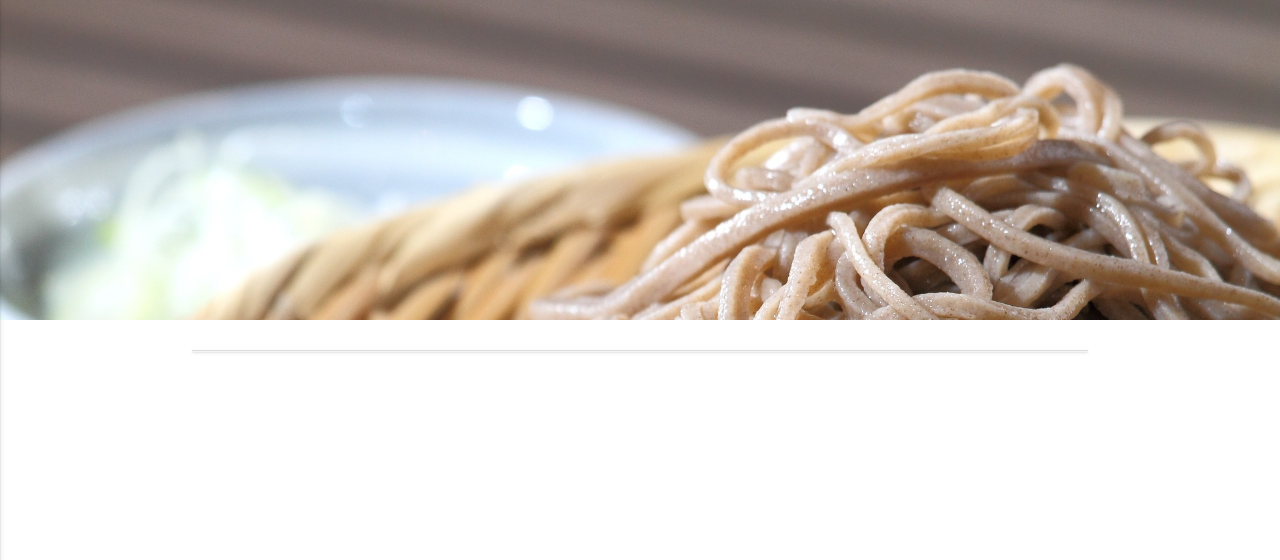
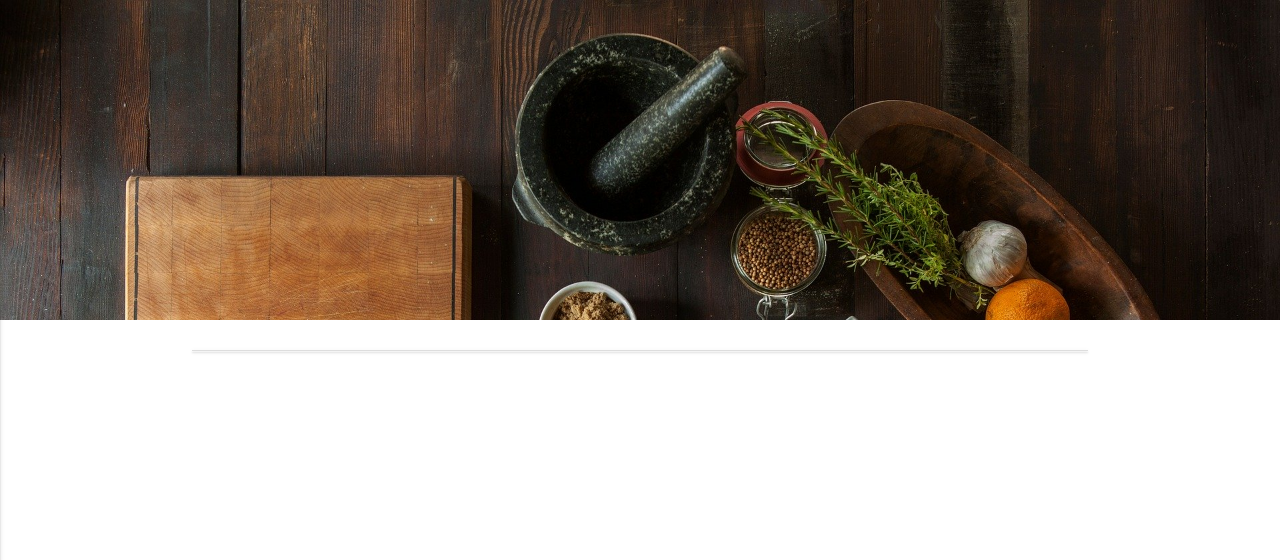
Before and after one commit to Code-Institute-Submissions/ricebowl-milestone3project, a Flask app: page /get_recipes in a window 1280 px wide. Shown: the part 64-624 px from the top of the page. Run offline with Flask 2, Linux system fonts and the light colour scheme; data that the repository does not hold is empty; some libraries are stand-ins or nearby versions.

Commit message:
Changed recipe.html cover image

```diff
--- a/static/css/style.css
+++ b/static/css/style.css
@@ -36,7 +36,7 @@ h3 {
 
 .recipes-cover-image {
     height: 40vh;
-    background-image: url(../images/soba-noodles.jpg);
+    background-image: url(../images/ingredients.jpg);
     -webkit-background-size: cover;
     -moz-background-size: cover;
     -o-background-size: cover;
```
